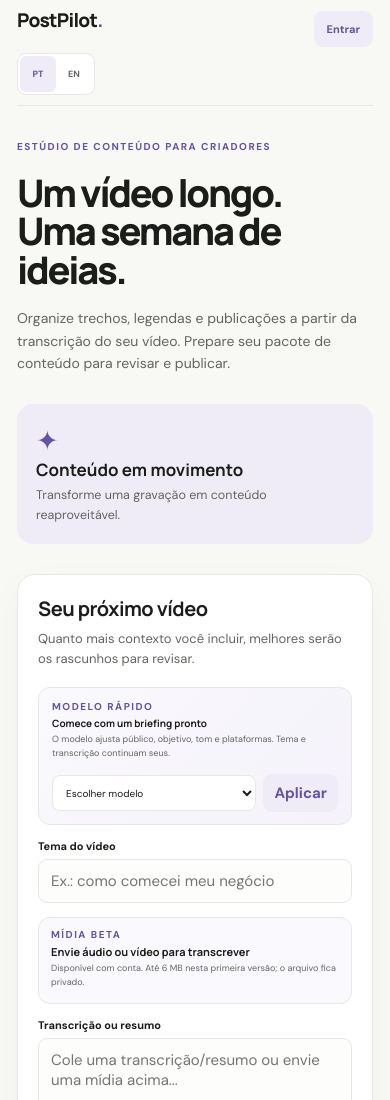
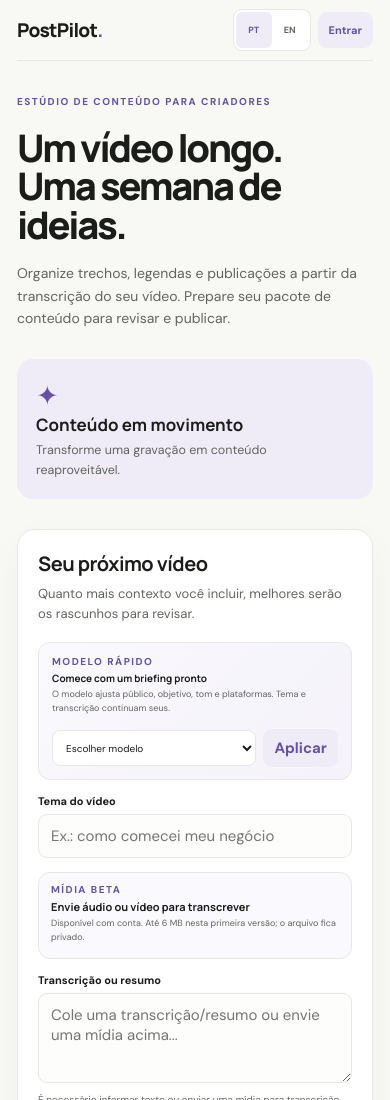
Before and after one commit to HelioConde/postpilot, a website: page index.html in a window 390 px wide. Shown: the top 1100 px of the page. Drawn offline with nearby package versions, Linux system fonts and the light colour scheme.

Commit message:
style: compact mobile header into one row

```diff
--- a/style.css
+++ b/style.css
@@ -311,11 +311,11 @@ button:focus-visible,a:focus-visible,input:focus-visible,textarea:focus-visible,
 }
 
 @media(max-width:420px){
-  .nav{display:grid;grid-template-columns:1fr;gap:9px;min-height:0;padding:12px 0 10px}
+  .nav{grid-template-columns:minmax(0,1fr) auto;gap:6px;padding:9px 0}
   .brand{font-size:18px;line-height:1}
-  .nav-actions{width:100%;justify-content:space-between;gap:8px}
-  .language-switcher{order:0}
-  #account-open{margin-left:auto}
+  .nav-actions{width:auto;gap:5px}
+  .language-switcher button{min-width:32px;min-height:34px;padding:0 6px}
+  #account-open{margin-left:0;min-height:36px;padding:7px 10px}
 }
 
 .desktop-workflow-guide{display:grid;gap:13px;margin-top:16px;padding:16px;border:1px solid #ddd7ef;border-radius:13px;background:linear-gradient(145deg,#faf9fd,#f3f0fa)}
@@ -331,16 +331,16 @@ button:focus-visible,a:focus-visible,input:focus-visible,textarea:focus-visible,
 
 @media(max-width:520px){.empty-pack-action{width:100%;min-height:40px;justify-content:center}}
 
-/* Mobile header — compact first row, language controls below */
+/* Mobile header — brand, language and account stay in one compact row */
 @media(max-width:500px){
   .nav{
     display:grid;
-    grid-template-columns:1fr auto;
+    grid-template-columns:minmax(0,1fr) auto;
     align-items:center;
-    gap:8px 10px;
-    min-height:0;
+    gap:8px;
+    min-height:58px;
     height:auto;
-    padding:11px 0 10px;
+    padding:9px 0;
   }
   .brand{
     grid-column:1;
@@ -350,37 +350,32 @@ button:focus-visible,a:focus-visible,input:focus-visible,textarea:focus-visible,
     justify-self:start;
   }
   .nav-actions{
-    grid-column:1/-1;
-    grid-row:1/3;
-    width:100%;
-    display:grid;
-    grid-template-columns:1fr auto;
-    grid-template-rows:auto auto;
+    grid-column:2;
+    grid-row:1;
+    width:auto;
+    display:flex;
     align-items:center;
-    gap:6px 10px;
-    pointer-events:none;
+    justify-content:flex-end;
+    gap:7px;
+    pointer-events:auto;
   }
   .nav-actions .language-switcher{
-    grid-column:1;
-    grid-row:2;
-    justify-self:start;
-    pointer-events:auto;
+    order:0;
+    flex:0 0 auto;
   }
   .nav-actions #account-open{
-    grid-column:2;
-    grid-row:1;
-    justify-self:end;
+    order:1;
     margin-left:0;
     min-height:36px;
-    padding:8px 13px;
-    pointer-events:auto;
+    padding:8px 11px;
   }
   .nav-actions .install-app:not([hidden]){
-    grid-column:1/-1;
-    grid-row:3;
-    width:100%;
-    justify-self:stretch;
-    pointer-events:auto;
+    position:absolute;
+    top:62px;
+    left:17px;
+    right:17px;
+    width:auto;
+    z-index:5;
   }
 }
 
```
